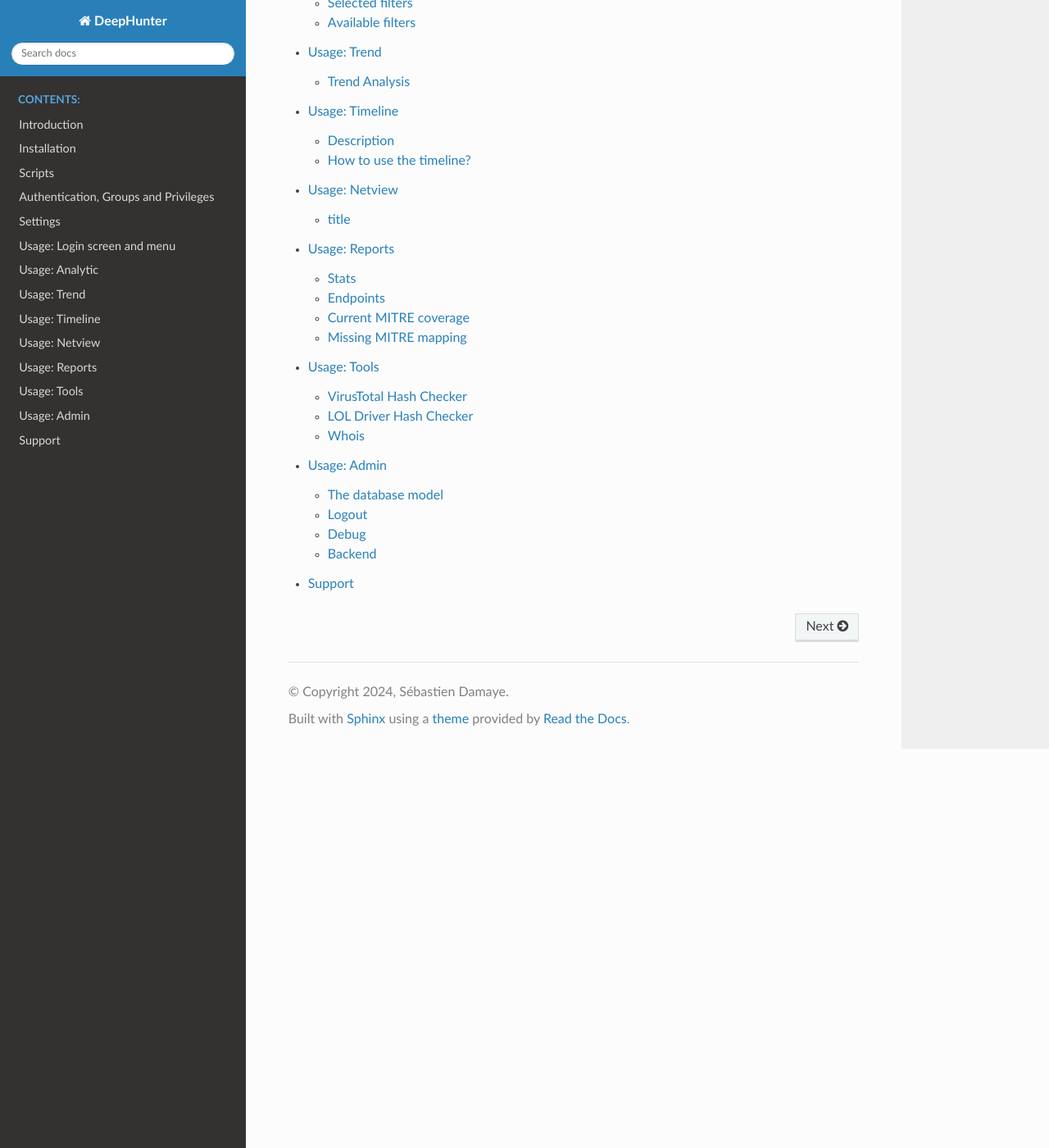
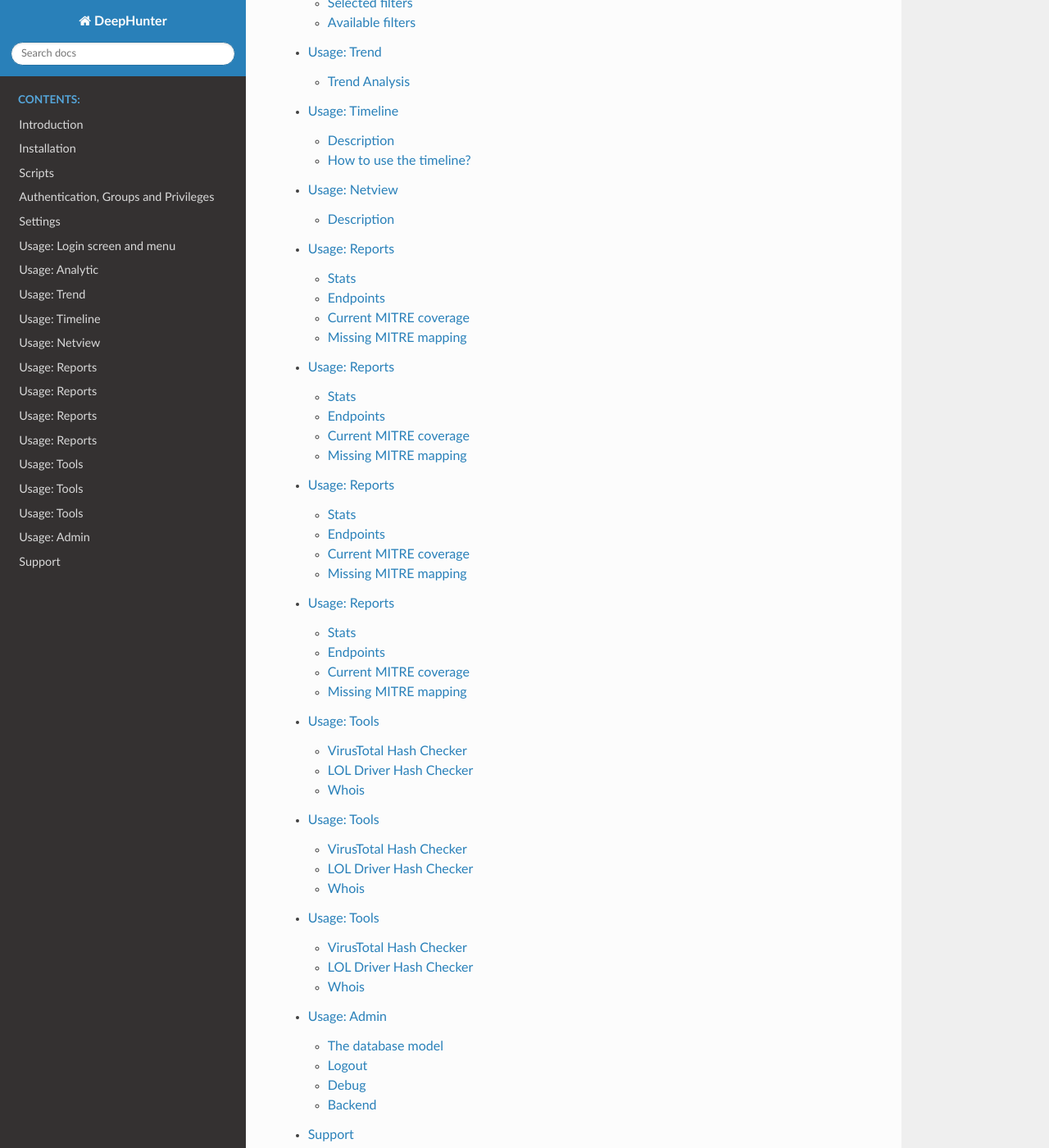
Before and after one commit to wikijm/deephunter, a Sphinx documentation site: the page built from docs/index.rst, in a window 1280 px wide and 1400 px high, scrolled down 1836 px. Shown: the whole window at 82% size. Built offline with Sphinx 7.4.7 and the Read the Docs theme 3.1.0, drawn with Linux system fonts in a browser that asks for light colours.

Commit message:
updated doc

```diff
--- a/docs/index.rst
+++ b/docs/index.rst
@@ -23,7 +23,12 @@ DeepHunter is a Threat Hunting platform that automates the execution of queries
    usage_trend
    usage_timeline
    usage_netview
-   usage_reports
-   usage_tools
-   usage_admin
+   reports_stats
+   reports_endpoints
+   reports_mitre_coverage
+   reports_missing_mitre
+   tools_lol_drivers_hash_checker
+   tools_vt_hash_checker
+   tools_whois
+   admin
    support
--- /dev/null
+++ b/docs/reports_missing_mitre.rst
@@ -0,0 +1,18 @@
+Usage: Reports
+##############
+
+Stats
+*****
+
+.. image:: ../img/img.png
+  :width: 600
+  :alt: img
+
+Endpoints
+*********
+
+Current MITRE coverage
+**********************
+
+Missing MITRE mapping
+*********************
--- /dev/null
+++ b/docs/reports_mitre_coverage.rst
@@ -0,0 +1,18 @@
+Usage: Reports
+##############
+
+Stats
+*****
+
+.. image:: ../img/img.png
+  :width: 600
+  :alt: img
+
+Endpoints
+*********
+
+Current MITRE coverage
+**********************
+
+Missing MITRE mapping
+*********************
--- /dev/null
+++ b/docs/reports_stats.rst
@@ -0,0 +1,18 @@
+Usage: Reports
+##############
+
+Stats
+*****
+
+.. image:: ../img/img.png
+  :width: 600
+  :alt: img
+
+Endpoints
+*********
+
+Current MITRE coverage
+**********************
+
+Missing MITRE mapping
+*********************
--- /dev/null
+++ b/docs/tools_vt_hash_checker.rst
@@ -0,0 +1,15 @@
+Usage: Tools
+############
+
+VirusTotal Hash Checker
+***********************
+
+.. image:: ../img/img.png
+  :width: 600
+  :alt: img
+
+LOL Driver Hash Checker
+***********************
+
+Whois
+**********************
--- /dev/null
+++ b/docs/tools_whois.rst
@@ -0,0 +1,15 @@
+Usage: Tools
+############
+
+VirusTotal Hash Checker
+***********************
+
+.. image:: ../img/img.png
+  :width: 600
+  :alt: img
+
+LOL Driver Hash Checker
+***********************
+
+Whois
+**********************
```
Also changed, not shown: docs/usage_netview.rst (+5 -3 lines), docs/admin.rst (renamed from docs/usage_admin.rst), docs/img/netview.png (added), docs/reports_endpoints.rst (renamed from docs/usage_reports.rst), docs/tools_lol_drivers_hash_checker.rst (renamed from docs/usage_tools.rst).
